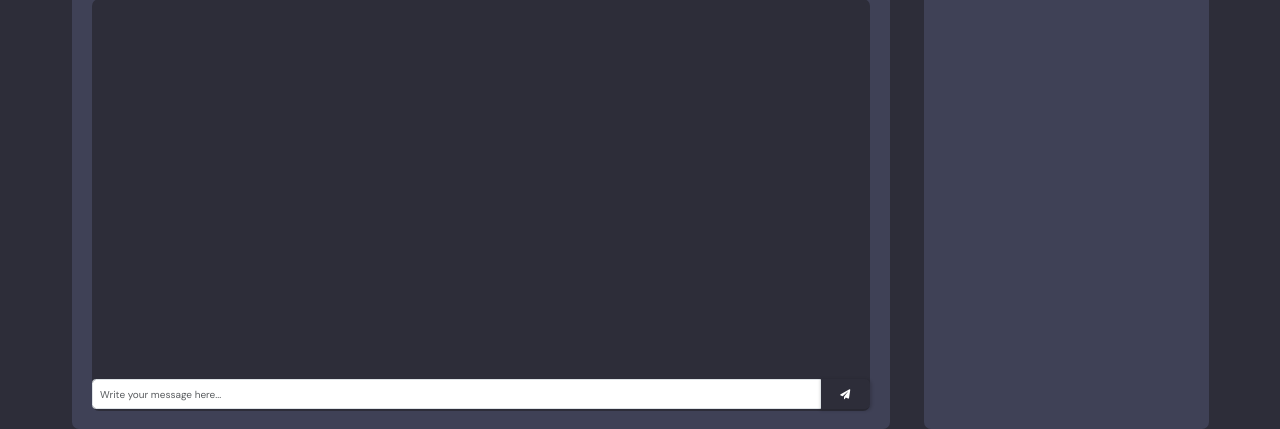
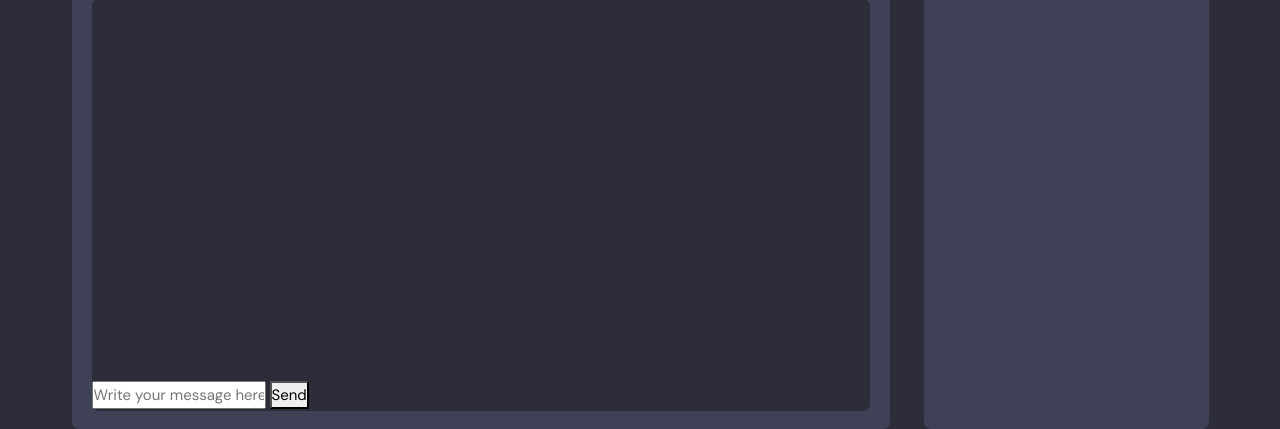
Before and after one commit to NetworkWarrior/discord, a Django app: template base/templates/base/group.html in a window 1280 px wide. Shown: the part 375-804 px from the top of the page. Run offline with Django 4.2, Linux system fonts and the light colour scheme; the template is opened without the code that fills it, so the values that code supplies are empty.

Commit message:
Update group.html

```diff
--- a/base/templates/base/group.html
+++ b/base/templates/base/group.html
@@ -111,14 +111,16 @@
               </div>
             </div>
           </div>
-        <div class="room__message">
-          <form action="" method="post">{% csrf_token %}
-            <div class="input-group">
-              <input type="text" name="body" class="form-control" placeholder="Write your message here..." />
-              <button class="btn btn-success" type="submit"><i class="fa-solid fa-paper-plane"></i></button>
+           <div class="room__message">
+              <form action="" method="post">
+                {% csrf_token %}
+                <div class="input-container">
+                  <input name="body" placeholder="Write your message here..." />
+                  <button type="submit" class="btn-submit">Send</button>
+                </div>
+              </form>
             </div>
-          </form>
-        </div>
+
         </div>
         <!-- Room End -->
 
```
